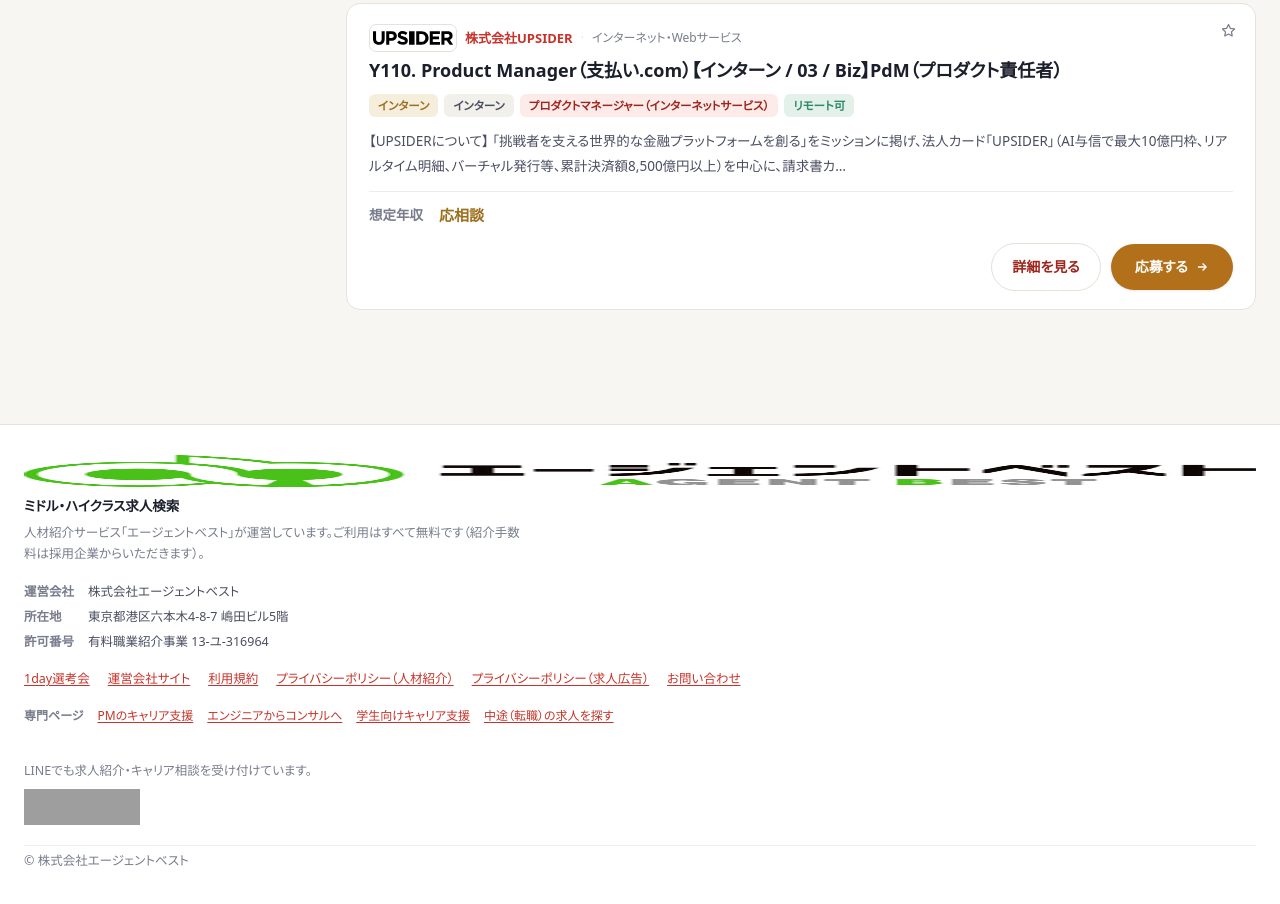
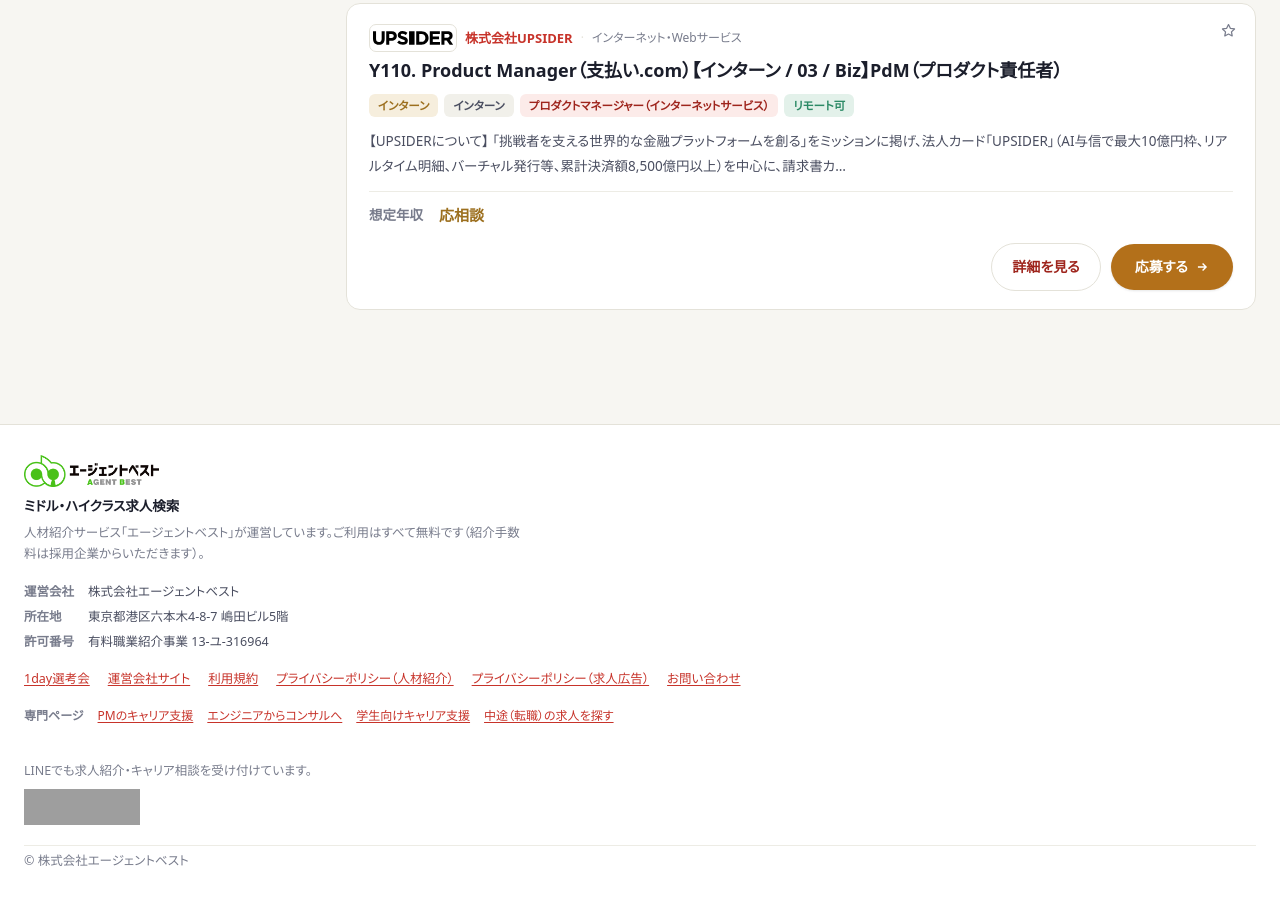
Before and after one commit to agentbest/shinsotsu, a plain HTML site: page index.html in a window 1280 px wide. Shown: the part 8866-9770 px from the top of the page. Drawn offline with nearby package versions, Linux system fonts and the light colour scheme; grey boxes are pictures that could not be loaded.

Commit message:
フッターのロゴが横に伸びていたのを修正（align-selfを指定）

```diff
--- a/index.html
+++ b/index.html
@@ -680,7 +680,8 @@
   .foot__brand{display:flex; flex-direction:column; gap:4px}
   .foot__brand strong{color:var(--ink); font-size:13.5px}
   .foot__brand span{max-width:70ch; line-height:1.7}
-  .foot__logo{display:block; height:32px; width:auto; margin-bottom:4px}
+  /* 縦並びのflexなので align-self を指定しないと画像が幅いっぱいに伸びる */
+  .foot__logo{display:block; align-self:flex-start; height:32px; width:auto; max-width:100%; margin-bottom:4px}
   .foot__logo--dark{display:none}
   @media (prefers-color-scheme:dark){ :root:not([data-theme="light"]) .foot__logo--light{display:none} :root:not([data-theme="light"]) .foot__logo--dark{display:block} }
   :root[data-theme="dark"] .foot__logo--light{display:none}
```
Also changed, not shown: 1day-template.html (+2 -1 lines), 1day.html (+2 -1 lines), apply-template.html (+2 -1 lines), apply.html (+2 -1 lines), template.html (+2 -1 lines).
